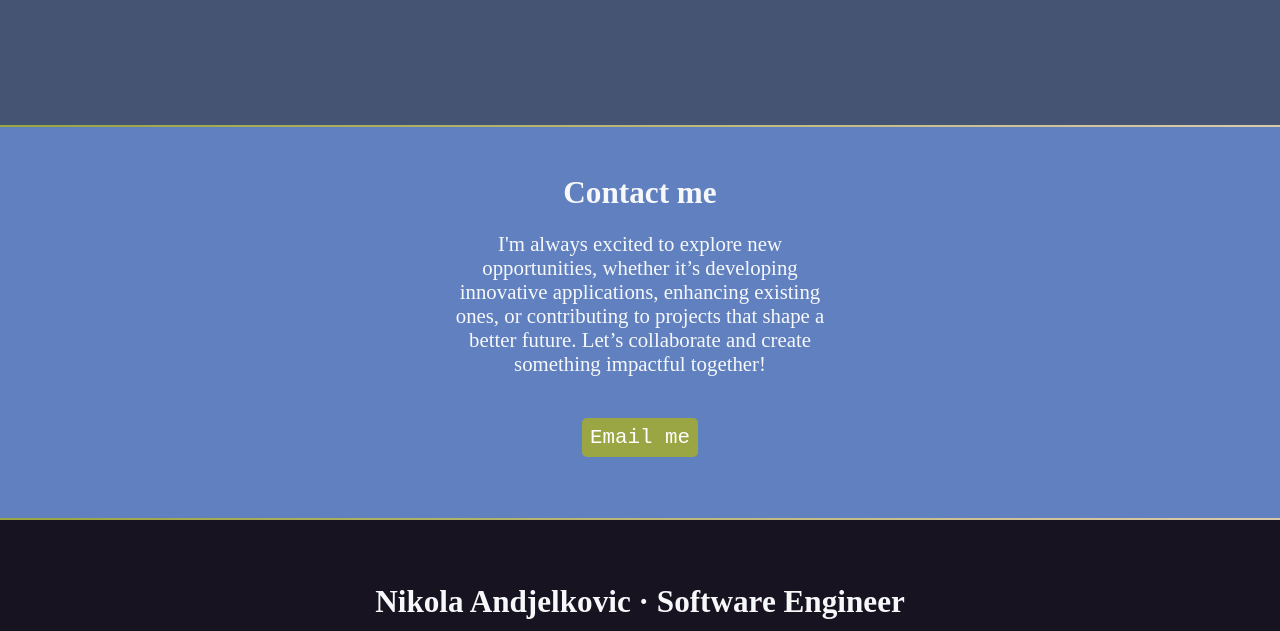
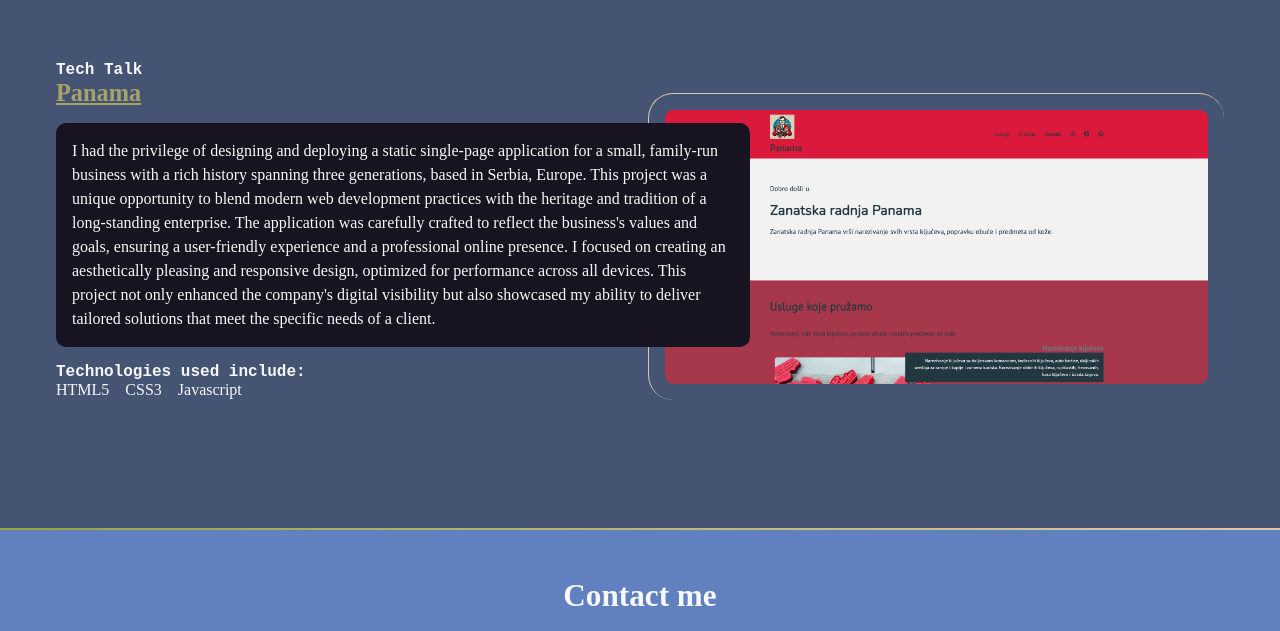
Before and after one commit to Nikolaa92/Nikolaa92.github.io, a website: page index.html in a window 1280 px wide. Shown: the part 1931-2562 px from the top of the page. Drawn offline with Linux system fonts and the light colour scheme.

Commit message:
added tech talk markup

```diff
--- a/index.html
+++ b/index.html
@@ -112,6 +112,25 @@
           </ul>
         </div>
           <img src="assets/Smart Pantry.png" alt="Screenshot of the Smart Pantry" />
+      </article>
+
+      <article class="reverse">
+        <div class="text">
+          <h4>Tech Talk</h4>
+            <h3><a href="https://panamakljucevi.net/">Panama</a></h3>
+          <p class="blackbox">
+            I had the privilege of designing and deploying a static single-page application for a small, family-run business with a rich history spanning three generations, based in Serbia, Europe. This project was a unique opportunity to blend modern web development practices with the heritage and tradition of a long-standing enterprise.
+            The application was carefully crafted to reflect the business's values and goals, ensuring a user-friendly experience and a professional online presence. I focused on creating an aesthetically pleasing and responsive design, optimized for performance across all devices. This project not only enhanced the company's digital visibility but also showcased my ability to deliver tailored solutions that meet the specific needs of a client.
+          </p>
+
+            <h4>Technologies used include:</h4>
+          <ul>
+            <li>HTML5</li>
+            <li>CSS3</li>
+            <li>Javascript</li>
+          </ul>
+        </div>
+          <img src="./assets/Panama.png" alt="Screenshot of the Panama." />
 
       </article>
 
```
